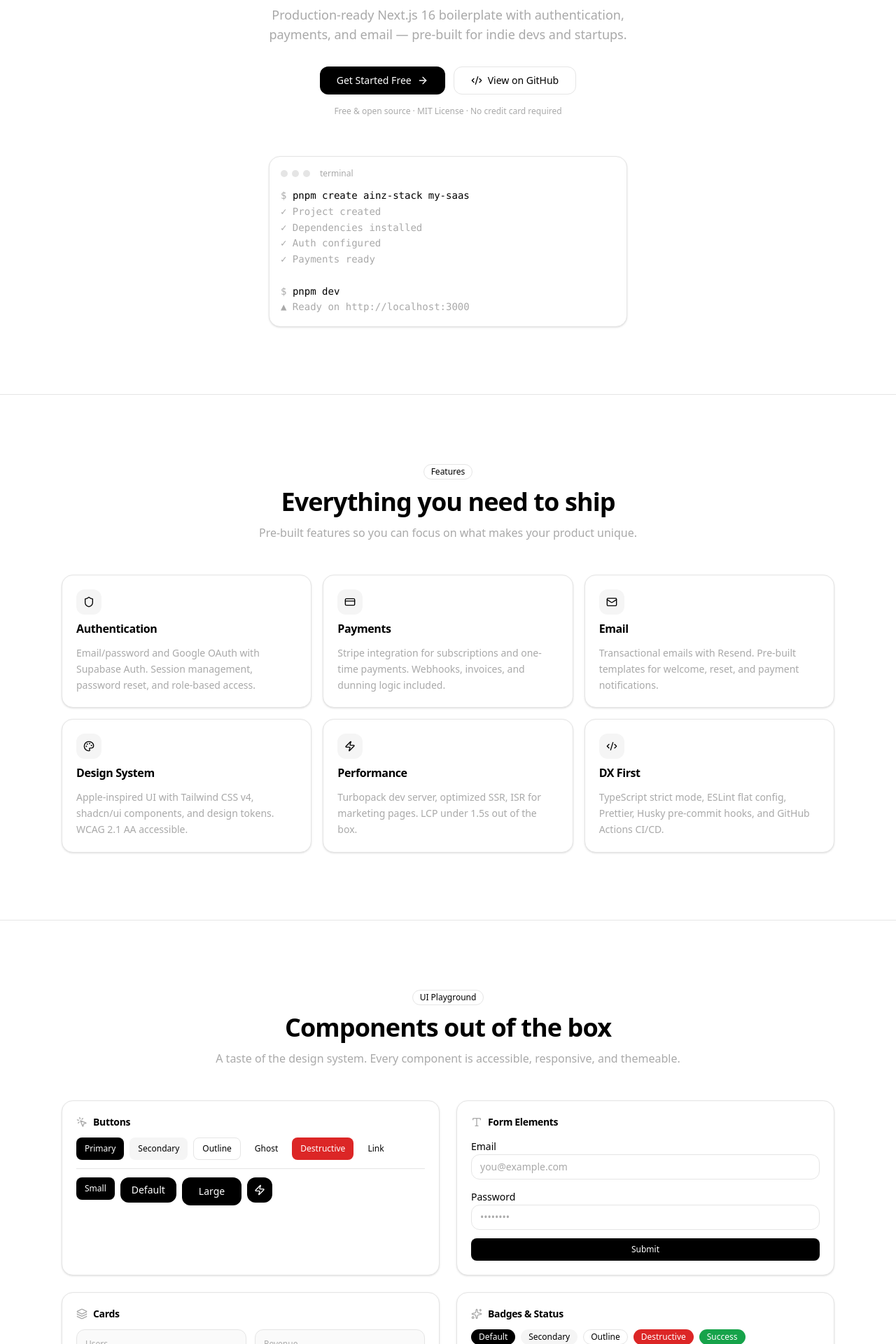
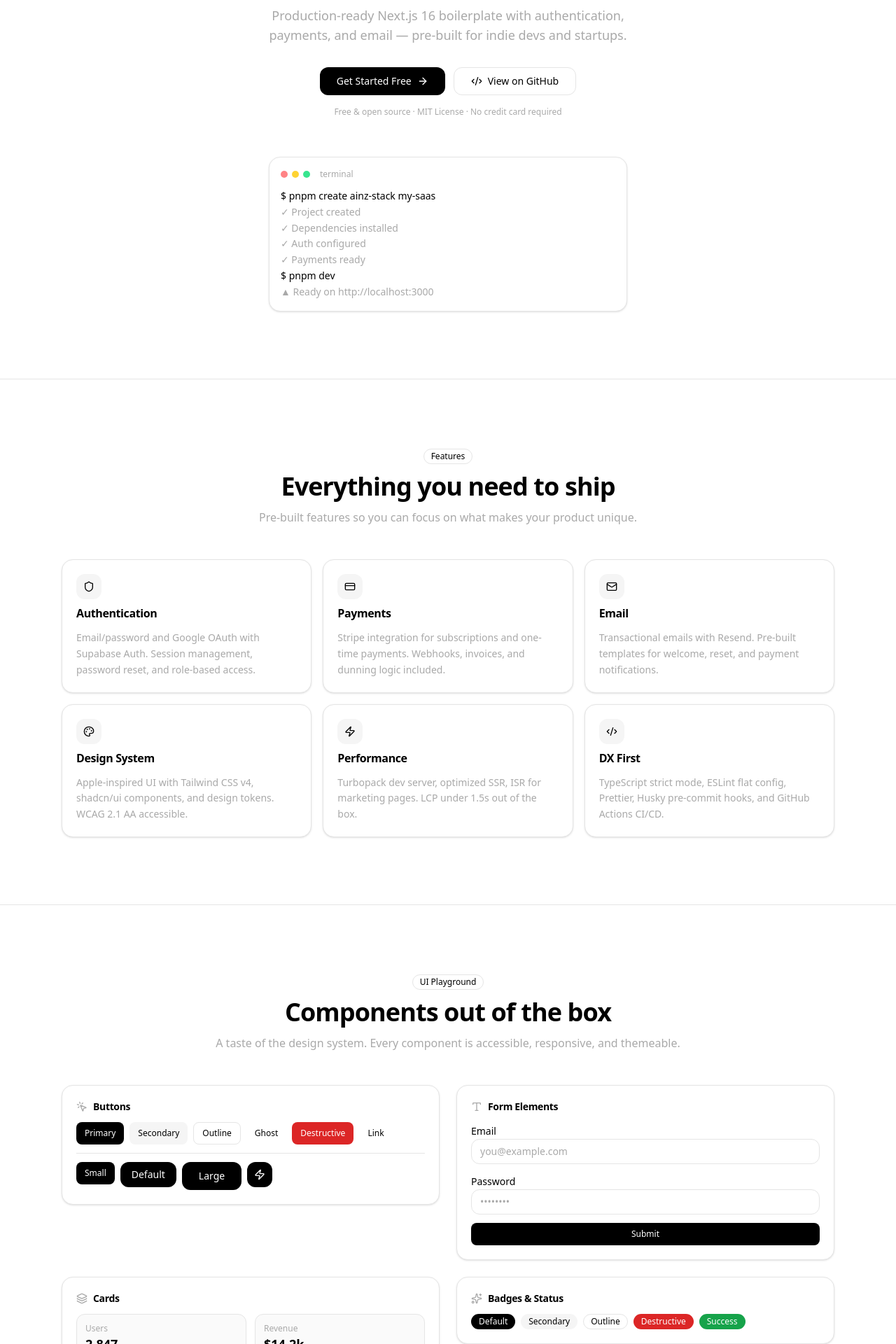
Before and after one commit to JCFcodex/ainz-stack, a Next.js app: page / in a window 1280 px wide. Shown: the part 340-2260 px from the top of the page at 70% size. Built offline with nearby package versions, Linux system fonts and the light colour scheme.

Commit message:
`feat: Add motion components for animated marketing page`

```diff
--- a/src/app/(marketing)/page.tsx
+++ b/src/app/(marketing)/page.tsx
@@ -26,6 +26,13 @@ import { Badge } from "@/components/ui/badge";
 import { Input } from "@/components/ui/input";
 import { Label } from "@/components/ui/label";
 import { Separator } from "@/components/ui/separator";
+import {
+  FadeIn,
+  StaggerChildren,
+  StaggerItem,
+  AnimatedSection,
+  TypeWriter,
+} from "@/components/motion";
 
 /* ─────────────────── Hero ─────────────────── */
 function HeroSection() {
@@ -33,23 +40,30 @@ function HeroSection() {
     <section className="relative overflow-hidden">
       <div className="mx-auto max-w-6xl px-4 pb-16 pt-20 sm:px-6 sm:pb-24 sm:pt-28">
         <div className="flex flex-col items-center text-center">
+          <FadeIn delay={0}>
             <Badge variant="secondary" className="mb-4 gap-1">
               <Sparkles className="size-3" />
               Save 220+ hours of dev time
             </Badge>
+          </FadeIn>
 
-          <h1 className="max-w-3xl text-4xl font-bold tracking-tight sm:text-5xl md:text-6xl">
+          <FadeIn delay={0.1}>
+            <h1 className="max-w-3xl text-3xl font-bold tracking-tight sm:text-4xl md:text-5xl lg:text-6xl">
               Launch your SaaS
               <br />
               <span className="text-muted-foreground">in days, not months</span>
             </h1>
+          </FadeIn>
 
-          <p className="mt-5 max-w-xl text-base text-muted-foreground sm:text-lg">
+          <FadeIn delay={0.2}>
+            <p className="mt-5 max-w-xl text-sm text-muted-foreground sm:text-base lg:text-lg">
               Production-ready Next.js 16 boilerplate with authentication,
               payments, and email — pre-built for indie devs and startups.
             </p>
+          </FadeIn>
 
-          <div className="mt-8 flex flex-col gap-3 sm:flex-row">
+          <FadeIn delay={0.3}>
+            <div className="mt-8 flex w-full flex-col gap-3 sm:w-auto sm:flex-row">
               <Button size="lg" asChild>
                 <Link href="/signup">
                   Get Started Free
@@ -66,50 +80,64 @@ function HeroSection() {
                 </Link>
               </Button>
             </div>
+          </FadeIn>
 
+          <FadeIn delay={0.4}>
             <p className="mt-4 text-xs text-muted-foreground">
-            Free & open source · MIT License · No credit card required
+              Free &amp; open source · MIT License · No credit card required
             </p>
+          </FadeIn>
         </div>
 
-        {/* Hero Visual — Code Snippet */}
-        <div className="mx-auto mt-14 max-w-lg">
+        {/* Hero Visual — Animated Terminal */}
+        <FadeIn delay={0.5} className="mx-auto mt-10 max-w-lg sm:mt-14">
           <div className="rounded-xl border border-border bg-card p-4 shadow-sm">
             <div className="flex items-center gap-1.5 pb-3">
-              <div className="size-2.5 rounded-full bg-border" />
-              <div className="size-2.5 rounded-full bg-border" />
-              <div className="size-2.5 rounded-full bg-border" />
+              <div className="size-2.5 rounded-full bg-red-400/80" />
+              <div className="size-2.5 rounded-full bg-yellow-400/80" />
+              <div className="size-2.5 rounded-full bg-green-400/80" />
               <span className="ml-2 text-xs text-muted-foreground">
                 terminal
               </span>
             </div>
-            <pre className="text-sm leading-relaxed">
-              <code>
-                <span className="text-muted-foreground">$</span>{" "}
-                <span className="text-foreground">
-                  pnpm create ainz-stack my-saas
-                </span>
-                {"\n"}
-                <span className="text-muted-foreground">✓ Project created</span>
-                {"\n"}
-                <span className="text-muted-foreground">
-                  ✓ Dependencies installed
-                </span>
-                {"\n"}
-                <span className="text-muted-foreground">✓ Auth configured</span>
-                {"\n"}
-                <span className="text-muted-foreground">✓ Payments ready</span>
-                {"\n\n"}
-                <span className="text-muted-foreground">$</span>{" "}
-                <span className="text-foreground">pnpm dev</span>
-                {"\n"}
-                <span className="text-muted-foreground">
-                  ▲ Ready on http://localhost:3000
-                </span>
-              </code>
-            </pre>
+            <TypeWriter
+              className="text-xs leading-relaxed sm:text-sm"
+              lines={[
+                {
+                  text: "$ pnpm create ainz-stack my-saas",
+                  className: "text-foreground font-medium",
+                },
+                {
+                  text: "✓ Project created",
+                  className: "text-muted-foreground",
+                },
+                {
+                  text: "✓ Dependencies installed",
+                  className: "text-muted-foreground",
+                },
+                {
+                  text: "✓ Auth configured",
+                  className: "text-muted-foreground",
+                },
+                {
+                  text: "✓ Payments ready",
+                  className: "text-muted-foreground",
+                },
+                { text: "", className: "text-transparent", delay: 5 },
+                {
+                  text: "$ pnpm dev",
+                  className: "text-foreground font-medium",
+                  delay: 6,
+                },
+                {
+                  text: "▲ Ready on http://localhost:3000",
+                  className: "text-muted-foreground",
+                  delay: 7,
+                },
+              ]}
+            />
           </div>
-        </div>
+        </FadeIn>
       </div>
     </section>
   );
@@ -157,26 +185,36 @@ const features = [
 
 function FeaturesSection() {
   return (
-    <section id="features" className="border-t border-border py-16 sm:py-24">
+    <AnimatedSection className="border-t border-border py-16 sm:py-24">
       <div className="mx-auto max-w-6xl px-4 sm:px-6">
         <div className="text-center">
+          <FadeIn>
             <Badge variant="outline" className="mb-3">
               Features
             </Badge>
-          <h2 className="text-3xl font-bold tracking-tight sm:text-4xl">
+          </FadeIn>
+          <FadeIn delay={0.1}>
+            <h2 className="text-2xl font-bold tracking-tight sm:text-3xl lg:text-4xl">
               Everything you need to ship
             </h2>
-          <p className="mt-3 text-base text-muted-foreground">
+          </FadeIn>
+          <FadeIn delay={0.15}>
+            <p className="mt-3 text-sm text-muted-foreground sm:text-base">
               Pre-built features so you can focus on what makes your product
               unique.
             </p>
+          </FadeIn>
         </div>
 
-        <div className="mt-12 grid gap-4 sm:grid-cols-2 lg:grid-cols-3">
+        <StaggerChildren
+          className="mt-10 grid gap-4 sm:mt-12 sm:grid-cols-2 lg:grid-cols-3"
+          staggerDelay={0.08}
+        >
           {features.map((feature) => (
-            <Card key={feature.title} className="border-border">
+            <StaggerItem key={feature.title}>
+              <Card className="group border-border transition-all duration-300 hover:-translate-y-0.5 hover:shadow-md">
                 <CardHeader className="pb-3">
-                <div className="mb-2 flex size-9 items-center justify-center rounded-lg bg-secondary">
+                  <div className="mb-2 flex size-9 items-center justify-center rounded-lg bg-secondary transition-colors group-hover:bg-foreground/5">
                     <feature.icon className="size-4 text-foreground" />
                   </div>
                   <CardTitle className="text-base">{feature.title}</CardTitle>
@@ -187,34 +225,45 @@ function FeaturesSection() {
                   </p>
                 </CardContent>
               </Card>
+            </StaggerItem>
           ))}
+        </StaggerChildren>
       </div>
-      </div>
-    </section>
+    </AnimatedSection>
   );
 }
 
 /* ─────────────────── Playground ─────────────────── */
 function PlaygroundSection() {
   return (
-    <section id="playground" className="border-t border-border py-16 sm:py-24">
+    <AnimatedSection className="border-t border-border py-16 sm:py-24">
       <div className="mx-auto max-w-6xl px-4 sm:px-6">
         <div className="text-center">
+          <FadeIn>
             <Badge variant="outline" className="mb-3">
               UI Playground
             </Badge>
-          <h2 className="text-3xl font-bold tracking-tight sm:text-4xl">
+          </FadeIn>
+          <FadeIn delay={0.1}>
+            <h2 className="text-2xl font-bold tracking-tight sm:text-3xl lg:text-4xl">
               Components out of the box
             </h2>
-          <p className="mt-3 text-base text-muted-foreground">
+          </FadeIn>
+          <FadeIn delay={0.15}>
+            <p className="mt-3 text-sm text-muted-foreground sm:text-base">
               A taste of the design system. Every component is accessible,
               responsive, and themeable.
             </p>
+          </FadeIn>
         </div>
 
-        <div className="mt-12 grid gap-6 lg:grid-cols-2">
+        <StaggerChildren
+          className="mt-10 grid gap-4 sm:mt-12 lg:grid-cols-2 lg:gap-6"
+          staggerDelay={0.1}
+        >
           {/* Buttons Showcase */}
-          <Card>
+          <StaggerItem>
+            <Card className="transition-all duration-300 hover:-translate-y-0.5 hover:shadow-md">
               <CardHeader className="pb-3">
                 <div className="flex items-center gap-2">
                   <MousePointerClick className="size-4 text-muted-foreground" />
@@ -251,9 +300,11 @@ function PlaygroundSection() {
                 </div>
               </CardContent>
             </Card>
+          </StaggerItem>
 
           {/* Form Showcase */}
-          <Card>
+          <StaggerItem>
+            <Card className="transition-all duration-300 hover:-translate-y-0.5 hover:shadow-md">
               <CardHeader className="pb-3">
                 <div className="flex items-center gap-2">
                   <Type className="size-4 text-muted-foreground" />
@@ -282,9 +333,11 @@ function PlaygroundSection() {
                 </Button>
               </CardContent>
             </Card>
+          </StaggerItem>
 
           {/* Cards Showcase */}
-          <Card>
+          <StaggerItem>
+            <Card className="transition-all duration-300 hover:-translate-y-0.5 hover:shadow-md">
               <CardHeader className="pb-3">
                 <div className="flex items-center gap-2">
                   <Layers className="size-4 text-muted-foreground" />
@@ -306,9 +359,11 @@ function PlaygroundSection() {
                 </div>
               </CardContent>
             </Card>
+          </StaggerItem>
 
           {/* Badges Showcase */}
-          <Card>
+          <StaggerItem>
+            <Card className="transition-all duration-300 hover:-translate-y-0.5 hover:shadow-md">
               <CardHeader className="pb-3">
                 <div className="flex items-center gap-2">
                   <Sparkles className="size-4 text-muted-foreground" />
@@ -325,9 +380,10 @@ function PlaygroundSection() {
                 </div>
               </CardContent>
             </Card>
+          </StaggerItem>
+        </StaggerChildren>
       </div>
-      </div>
-    </section>
+    </AnimatedSection>
   );
 }
 
@@ -383,27 +439,38 @@ const plans = [
 
 function PricingSection() {
   return (
-    <section id="pricing" className="border-t border-border py-16 sm:py-24">
+    <AnimatedSection className="border-t border-border py-16 sm:py-24">
       <div className="mx-auto max-w-6xl px-4 sm:px-6">
         <div className="text-center">
+          <FadeIn>
             <Badge variant="outline" className="mb-3">
               Pricing
             </Badge>
-          <h2 className="text-3xl font-bold tracking-tight sm:text-4xl">
+          </FadeIn>
+          <FadeIn delay={0.1}>
+            <h2 className="text-2xl font-bold tracking-tight sm:text-3xl lg:text-4xl">
               Simple, transparent pricing
             </h2>
-          <p className="mt-3 text-base text-muted-foreground">
+          </FadeIn>
+          <FadeIn delay={0.15}>
+            <p className="mt-3 text-sm text-muted-foreground sm:text-base">
               Pay once, own forever. No subscriptions, no hidden fees.
             </p>
+          </FadeIn>
         </div>
 
-        <div className="mt-12 grid gap-6 md:grid-cols-3">
+        <StaggerChildren
+          className="mt-10 grid gap-4 sm:mt-12 sm:gap-6 md:grid-cols-3"
+          staggerDelay={0.1}
+        >
           {plans.map((plan) => (
+            <StaggerItem key={plan.name}>
               <Card
-              key={plan.name}
-              className={
-                plan.highlight ? "border-foreground shadow-md" : "border-border"
-              }
+                className={`transition-all duration-300 hover:-translate-y-1 hover:shadow-lg ${
+                  plan.highlight
+                    ? "border-foreground shadow-md"
+                    : "border-border"
+                }`}
               >
                 <CardHeader>
                   {plan.highlight && (
@@ -442,10 +509,11 @@ function PricingSection() {
                   </Button>
                 </CardFooter>
               </Card>
+            </StaggerItem>
           ))}
+        </StaggerChildren>
       </div>
-      </div>
-    </section>
+    </AnimatedSection>
   );
 }
 
--- /dev/null
+++ b/src/components/motion.tsx
@@ -0,0 +1,181 @@
+"use client";
+
+import { motion, useInView } from "framer-motion";
+import * as React from "react";
+
+/* ─── Fade In ─── */
+export function FadeIn({
+  children,
+  className,
+  delay = 0,
+  duration = 0.5,
+  direction = "up",
+}: {
+  children: React.ReactNode;
+  className?: string;
+  delay?: number;
+  duration?: number;
+  direction?: "up" | "down" | "left" | "right" | "none";
+}) {
+  const directionOffset = {
+    up: { y: 24 },
+    down: { y: -24 },
+    left: { x: 24 },
+    right: { x: -24 },
+    none: {},
+  };
+
+  return (
+    <motion.div
+      initial={{ opacity: 0, ...directionOffset[direction] }}
+      whileInView={{ opacity: 1, x: 0, y: 0 }}
+      viewport={{ once: true, margin: "-80px" }}
+      transition={{ duration, delay, ease: [0.21, 0.47, 0.32, 0.98] }}
+      className={className}
+    >
+      {children}
+    </motion.div>
+  );
+}
+
+/* ─── Stagger Children ─── */
+export function StaggerChildren({
+  children,
+  className,
+  staggerDelay = 0.1,
+  delay = 0,
+}: {
+  children: React.ReactNode;
+  className?: string;
+  staggerDelay?: number;
+  delay?: number;
+}) {
+  return (
+    <motion.div
+      initial="hidden"
+      whileInView="visible"
+      viewport={{ once: true, margin: "-80px" }}
+      variants={{
+        hidden: {},
+        visible: {
+          transition: {
+            staggerChildren: staggerDelay,
+            delayChildren: delay,
+          },
+        },
+      }}
+      className={className}
+    >
+      {children}
+    </motion.div>
+  );
+}
+
+/* ─── Stagger Item (child of StaggerChildren) ─── */
+export function StaggerItem({
+  children,
+  className,
+}: {
+  children: React.ReactNode;
+  className?: string;
+}) {
+  return (
+    <motion.div
+      variants={{
+        hidden: { opacity: 0, y: 20 },
+        visible: {
+          opacity: 1,
+          y: 0,
+          transition: {
+            duration: 0.5,
+            ease: [0.21, 0.47, 0.32, 0.98],
+          },
+        },
+      }}
+      className={className}
+    >
+      {children}
+    </motion.div>
+  );
+}
+
+/* ─── Animated Section (scroll-triggered) ─── */
+export function AnimatedSection({
+  children,
+  className,
+  delay = 0,
+}: {
+  children: React.ReactNode;
+  className?: string;
+  delay?: number;
+}) {
+  const ref = React.useRef<HTMLDivElement>(null);
+  const isInView = useInView(ref, { once: true, margin: "-100px" });
+
+  return (
+    <motion.section
+      ref={ref}
+      initial={{ opacity: 0, y: 30 }}
+      animate={isInView ? { opacity: 1, y: 0 } : { opacity: 0, y: 30 }}
+      transition={{
+        duration: 0.6,
+        delay,
+        ease: [0.21, 0.47, 0.32, 0.98],
+      }}
+      className={className}
+    >
+      {children}
+    </motion.section>
+  );
+}
+
+/* ─── Scale on Hover ─── */
+export function ScaleOnHover({
+  children,
+  className,
+  scale = 1.02,
+}: {
+  children: React.ReactNode;
+  className?: string;
+  scale?: number;
+}) {
+  return (
+    <motion.div
+      whileHover={{ scale, y: -2 }}
+      whileTap={{ scale: 0.98 }}
+      transition={{ type: "spring", stiffness: 400, damping: 17 }}
+      className={className}
+    >
+      {children}
+    </motion.div>
+  );
+}
+
+/* ─── Typing Animation (for terminal visual) ─── */
+export function TypeWriter({
+  lines,
+  className,
+}: {
+  lines: { text: string; className?: string; delay?: number }[];
+  className?: string;
+}) {
+  return (
+    <div className={className}>
+      {lines.map((line, i) => (
+        <motion.div
+          key={i}
+          initial={{ opacity: 0, x: -8 }}
+          whileInView={{ opacity: 1, x: 0 }}
+          viewport={{ once: true }}
+          transition={{
+            duration: 0.3,
+            delay: (line.delay ?? i) * 0.15,
+            ease: "easeOut",
+          }}
+        >
+          <span className={line.className}>{line.text}</span>
+        </motion.div>
+      ))}
+    </div>
+  );
+}
```
Lines whose indentation alone changed are shown as unchanged.
